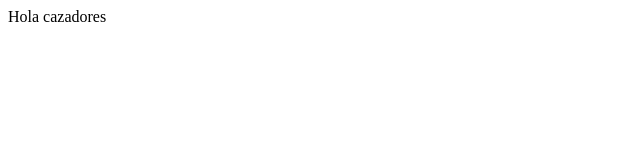
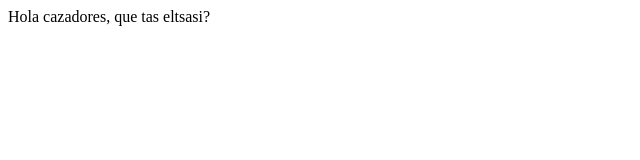
Before and after one commit to THEMASKAREDMEN/YHARNAM, a plain HTML site: page index.html in a window 1280 px wide. Shown: the whole page, without its empty margins (0-640 px from the left). Drawn offline with Linux system fonts and the light colour scheme.

Commit message:
Deploying to gh-pages from @ THEMASKAREDMEN/Yharnam@7b0e6737f2088ae56ee6612339ed87c8e10bd8a4 🚀

```diff
--- a/index.html
+++ b/index.html
@@ -7,6 +7,6 @@
     <title>Document</title>
 </head>
 <body>
-    Hola cazadores
+    Hola cazadores, que tas eltsasi?
 </body>
 </html>
```
